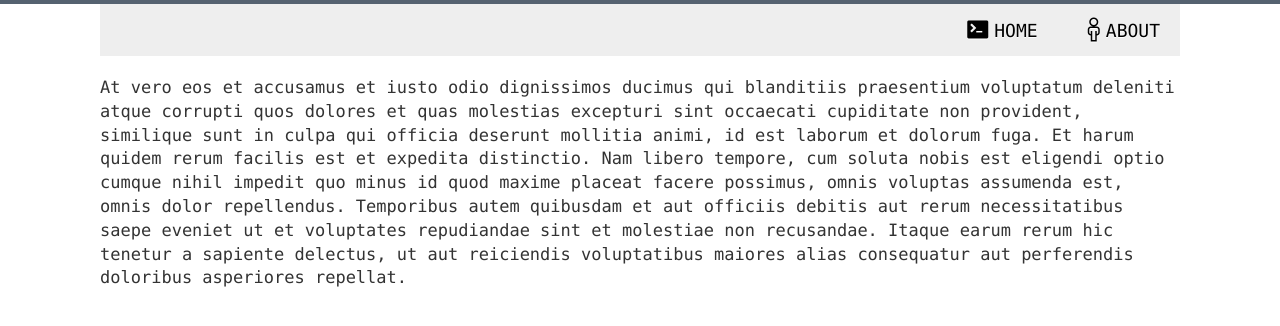
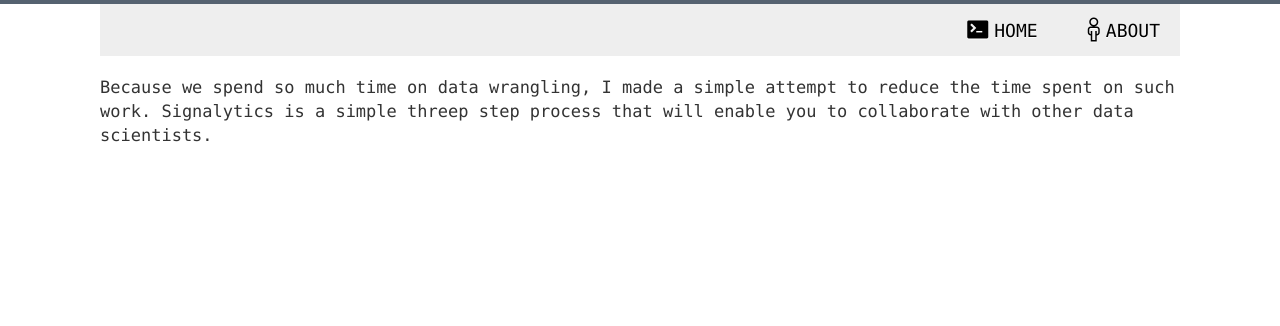
Before and after one commit to signalytics/signalytics.github.io, a Jekyll site: the page built from about.md, in a window 1280 px wide. Shown: the top 326 px of the page. Built offline with Jekyll 4.4.1, drawn with Linux system fonts in a browser that asks for light colours.

Commit message:
Updated about

```diff
--- a/_config.yml
+++ b/_config.yml
@@ -2,7 +2,8 @@ name: Signalytics
 description: >
     Built for data scientists. Share your work and discover new data.
 about: >
-    At vero eos et accusamus et iusto odio dignissimos ducimus qui blanditiis praesentium voluptatum deleniti atque corrupti quos dolores et quas molestias excepturi sint occaecati cupiditate non provident, similique sunt in culpa qui officia deserunt mollitia animi, id est laborum et dolorum fuga. Et harum quidem rerum facilis est et expedita distinctio. Nam libero tempore, cum soluta nobis est eligendi optio cumque nihil impedit quo minus id quod maxime placeat facere possimus, omnis voluptas assumenda est, omnis dolor repellendus. Temporibus autem quibusdam et aut officiis debitis aut rerum necessitatibus saepe eveniet ut et voluptates repudiandae sint et molestiae non recusandae. Itaque earum rerum hic tenetur a sapiente delectus, ut aut reiciendis voluptatibus maiores alias consequatur aut perferendis doloribus asperiores repellat.
+    Because we spend so much time on data wrangling, I made a simple attempt to reduce the time spent on such work.
+    Signalytics is a simple threep step process that will enable you to collaborate with other data scientists.
 
 
 url: "https://signalytics.github.io"
```
